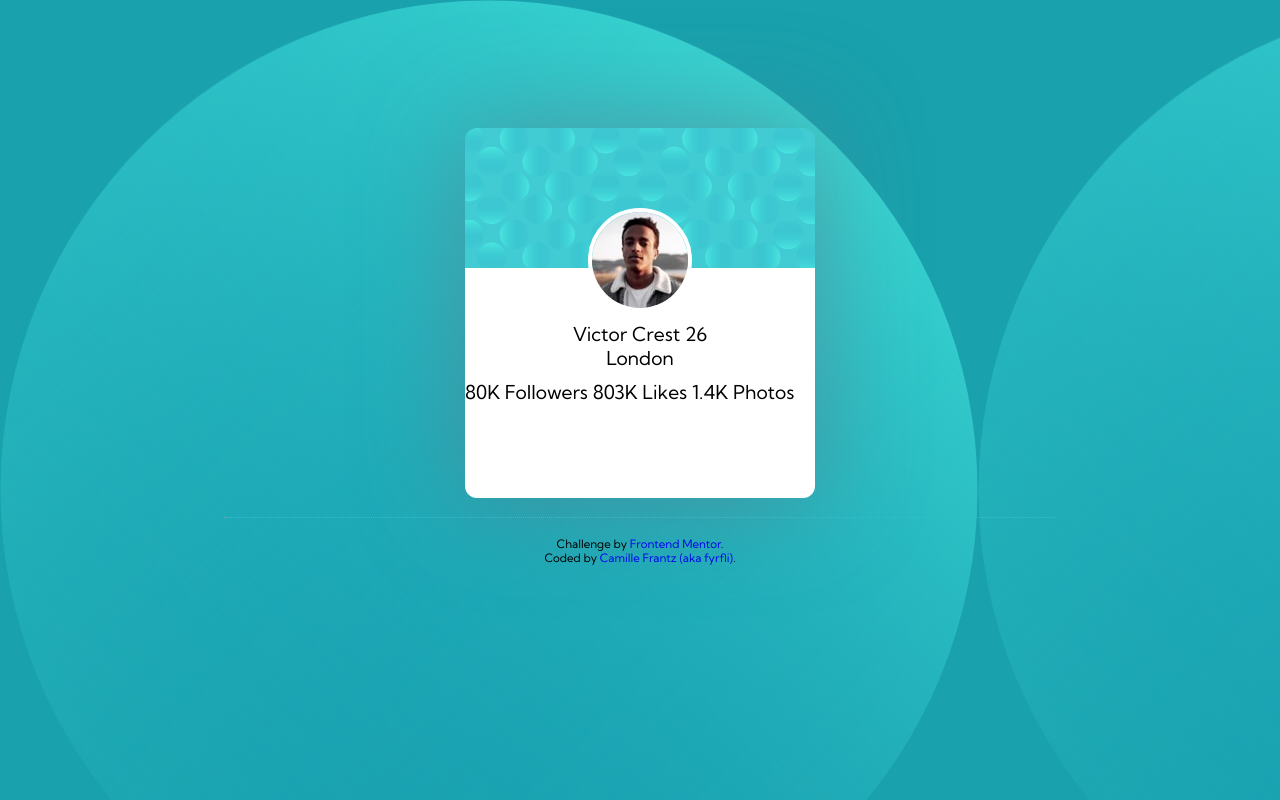
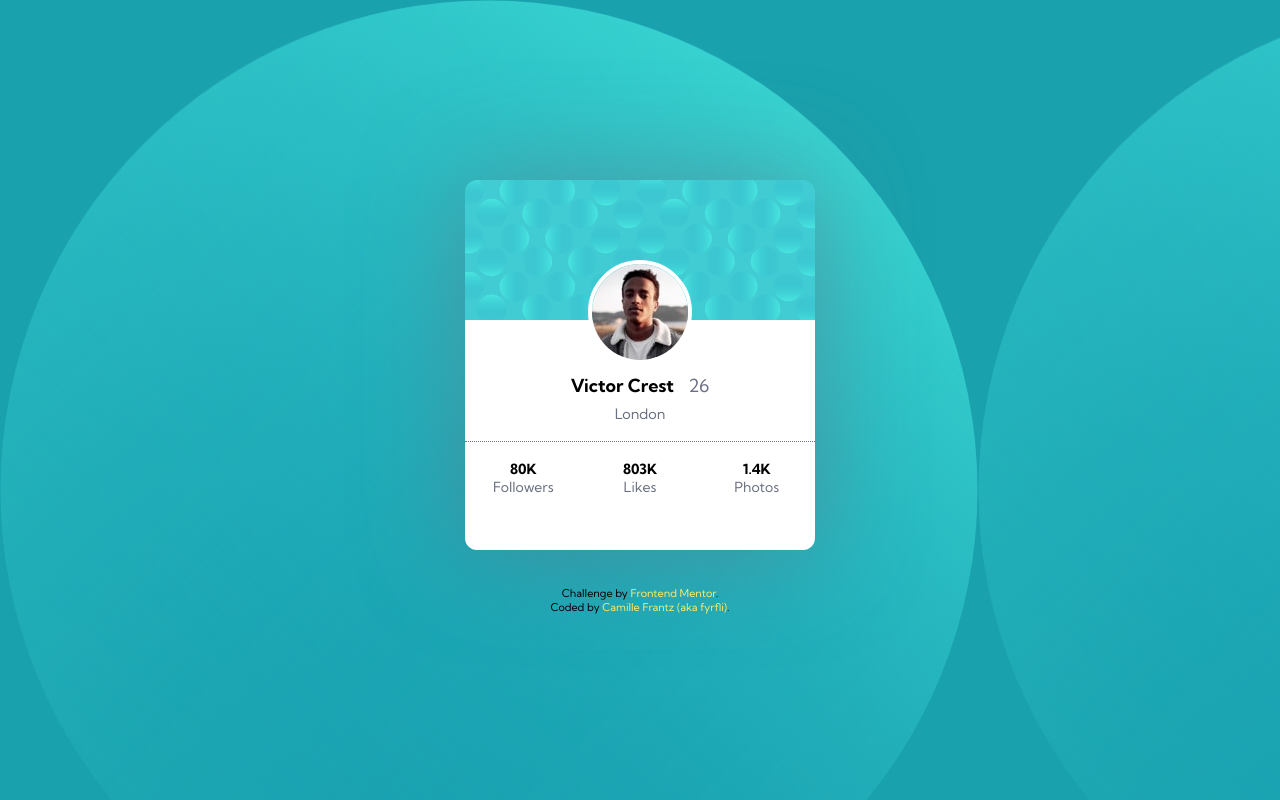
Before and after one commit to fyrfli/profile-card-challenge, a plain HTML site: page index.html in a window 1280 px wide. Drawn offline with Linux system fonts and the light colour scheme; files whose address does not match are found by name.

Commit message:
grid for stats

```diff
--- a/css/style.css
+++ b/css/style.css
@@ -8,7 +8,7 @@
     border: none;
 }
 html {
-    font-size: 120%;
+    font-size: 18px;
     /* Pixel size for this challenge is 18px = 1.125rem = 120% */
     font-family: 'Kumbh Sans', sans-serif;
 }
@@ -18,6 +18,9 @@ body {
         url("../images/bg-pattern-top.svg"),
         url("../images/bg-pattern-bottom.svg");
     background-color: #19A1AD;
+}
+a:any-link {
+    color: rgb(252, 237, 106);
 }
 /* end generics */
 
@@ -30,7 +33,7 @@ body {
     height: 370px;
     background-color: #fff;
     margin: auto;
-    margin-top: 10%;
+    margin-top: 10rem;
     border-radius: 12px;
     box-shadow: 0 0 100px hsl(227, 10%, 46%, 50%);
 }
@@ -53,15 +56,45 @@ body {
 .name-loc {
     margin: 10px auto;
     text-align: center;
+    color: hsl(227, 10%, 46%);
+}
+.name {
+    font-weight: 700;
+    color: #000;
+    margin-right: 10px;
+}
+.location {
+    margin-top: 8px;
+    font-size: .8rem;
+}
+.card hr {
+    margin: 18px auto;
+    border-top: 1px dotted hsl(227, 10%, 46%);
+;
+}
+.stat-line {
+    margin-top: 10px;
+    color: hsl(227, 10%, 46%);
+    display: grid;
+    grid-template-columns: repeat(3, 10px);
+    grid-template-rows: min-content;
+    justify-content: space-around;
+    align-items: center;
+    justify-items: center;
+    font-size: 14px;
+    text-align: center;
+}
+.numb {
+    font-weight: 700;
+    color: #000;
+}
+.label {
+    font-size: 12px;
 }
 
 /* footer */
 .attribution {
+    margin-top: 2rem;
     text-align: center;
     font-size: .6rem;
 }
-.attribution hr {
-    width: 65%;
-    margin: 1rem auto;
-    border-top: 1px dotted hsl(0, 0%, 59%);
-}
--- a/index.html
+++ b/index.html
@@ -19,7 +19,7 @@
             </div>
             <div class="name-loc">
                 <div class="name-age">
-                    Victor Crest 26
+                    <span class="name">Victor Crest</span> 26
                 </div>
                 <div class="location">
                     London
@@ -27,15 +27,20 @@
             </div>
             <hr>
             <div class="stat-line">
-                80K Followers
-                803K Likes
-                1.4K Photos
+                <!-- <p>80K Followers</p>
+                <p>803K Likes</p>
+                <p>1.4K Photos</p> -->
+                <div class="numb">80K</div>
+                <div class="numb">803K</div>
+                <div class="numb">1.4K</div>
+                <div class="lable">Followers</div>
+                <div class="lable">Likes</div>
+                <div class="lable">Photos</div>
             </div>
         </div>
 
 
         <footer class="attribution">
-            <hr />
             Challenge by <a href="https://www.frontendmentor.io?ref=challenge" target="_blank">Frontend Mentor</a>. <br>
             Coded by <a href="https://github.com/fyrfli">Camille Frantz (aka fyrfli)</a>.
         </footer>
```
Also changed, not shown: 1 other file.
